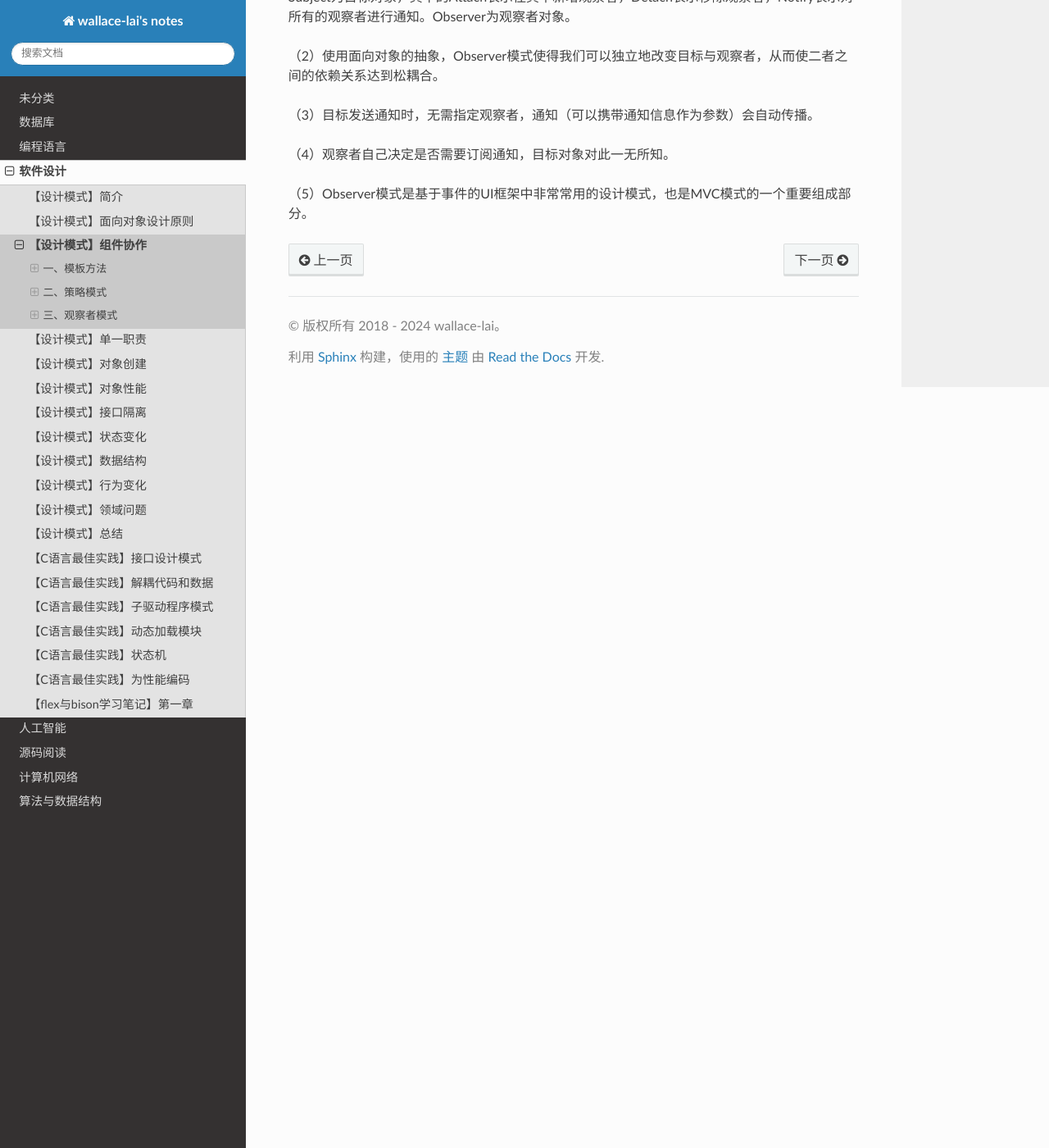
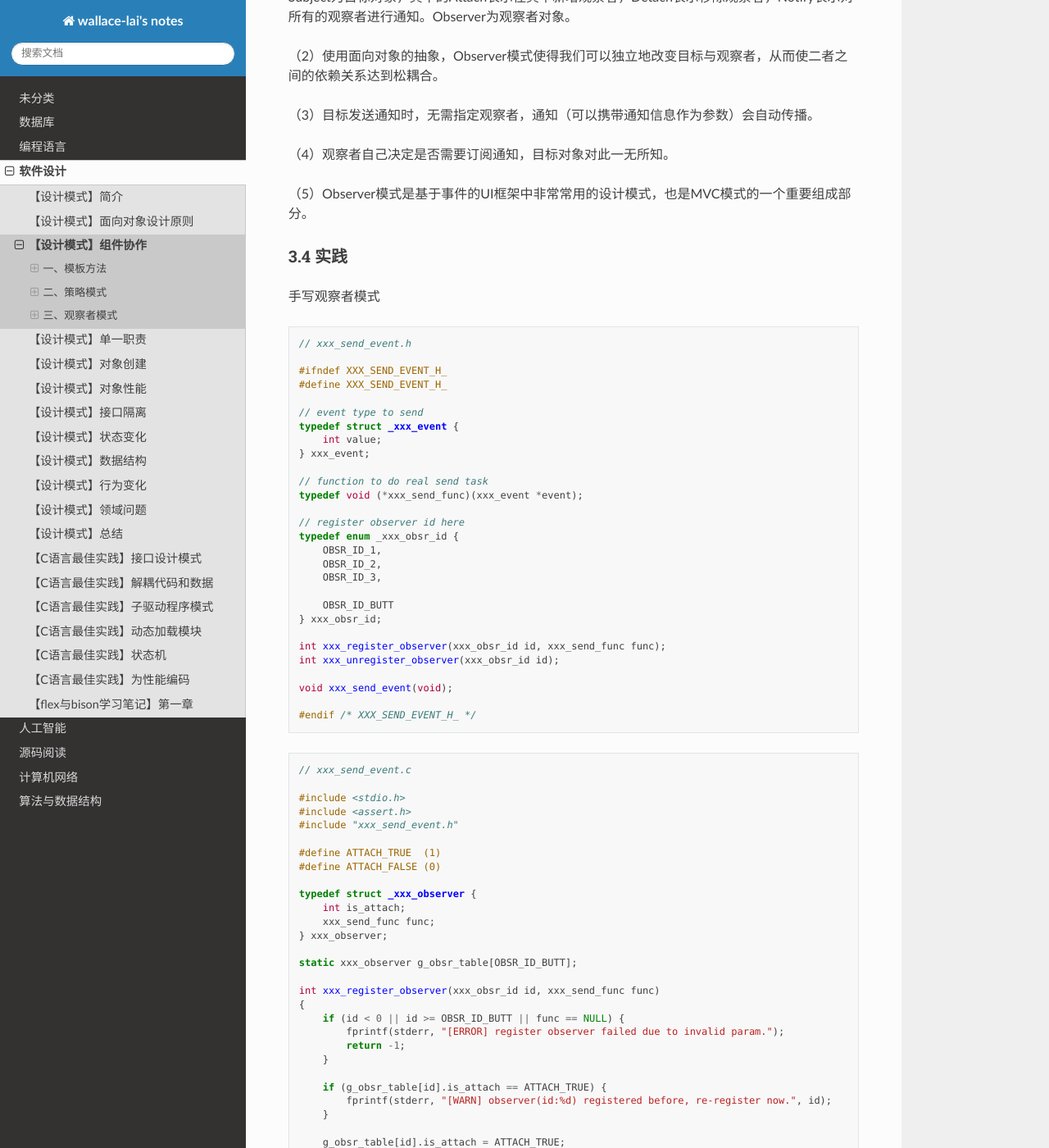
Before and after one commit to wallace-lai/learning-notes, a Sphinx documentation site: the page built from source/SoftwareDesign/design-pattern2.md, in a window 1280 px wide and 1400 px high, scrolled down 12720 px. Shown: the whole window at 82% size. Built offline with Sphinx 7.4.7 and the Read the Docs theme 2.0.0, drawn with Linux system fonts in a browser that asks for light colours; some of the changed text lies outside the part shown.

Commit message:
update (#89)

````diff
--- a/source/SoftwareDesign/design-pattern2.md
+++ b/source/SoftwareDesign/design-pattern2.md
@@ -568,3 +568,183 @@
 （4）观察者自己决定是否需要订阅通知，目标对象对此一无所知。
 
 （5）Observer模式是基于事件的UI框架中非常常用的设计模式，也是MVC模式的一个重要组成部分。
+
+### 3.4 实践
+
+手写观察者模式
+
+```c
+// xxx_send_event.h
+
+#ifndef XXX_SEND_EVENT_H_
+#define XXX_SEND_EVENT_H_
+
+// event type to send
+typedef struct _xxx_event {
+    int value;
+} xxx_event;
+
+// function to do real send task
+typedef void (*xxx_send_func)(xxx_event *event);
+
+// register observer id here
+typedef enum _xxx_obsr_id {
+    OBSR_ID_1,
+    OBSR_ID_2,
+    OBSR_ID_3,
+
+    OBSR_ID_BUTT
+} xxx_obsr_id;
+
+int xxx_register_observer(xxx_obsr_id id, xxx_send_func func);
+int xxx_unregister_observer(xxx_obsr_id id);
+
+void xxx_send_event(void);
+
+#endif /* XXX_SEND_EVENT_H_ */
+```
+
+```c
+// xxx_send_event.c
+
+#include <stdio.h>
+#include <assert.h>
+#include "xxx_send_event.h"
+
+#define ATTACH_TRUE  (1)
+#define ATTACH_FALSE (0)
+
+typedef struct _xxx_observer {
+    int is_attach;
+    xxx_send_func func;
+} xxx_observer;
+
+static xxx_observer g_obsr_table[OBSR_ID_BUTT];
+
+int xxx_register_observer(xxx_obsr_id id, xxx_send_func func)
+{
+    if (id < 0 || id >= OBSR_ID_BUTT || func == NULL) {
+        fprintf(stderr, "[ERROR] register observer failed due to invalid param.");
+        return -1;
+    }
+
+    if (g_obsr_table[id].is_attach == ATTACH_TRUE) {
+        fprintf(stderr, "[WARN] observer(id:%d) registered before, re-register now.", id);
+    }
+
+    g_obsr_table[id].is_attach = ATTACH_TRUE;
+    g_obsr_table[id].func = func;
+
+    return 0;
+}
+
+int xxx_unregister_observer(xxx_obsr_id id)
+{
+    if (id < 0 || id >= OBSR_ID_BUTT) {
+        fprintf(stderr, "[ERROR] unregister observer(id: %d) failed due to invalid param", id);
+        return -1;
+    }
+
+    if (g_obsr_table[id].is_attach == ATTACH_FALSE) {
+        fprintf(stderr, "[WARN] observer(id:%d) unregistered before, re-unregister now.", id);
+    }
+
+    g_obsr_table[id].is_attach = ATTACH_FALSE;
+    g_obsr_table[id].func = NULL;
+
+    return 0;
+}
+
+void xxx_send_event(void)
+{
+    xxx_event event;
+    xxx_send_func func;
+
+    for (int i = 0; i < OBSR_ID_BUTT; i++) {
+        if (g_obsr_table[i].is_attach == ATTACH_TRUE) {
+            event.value = i;
+            func = g_obsr_table[i].func;
+            assert(func != NULL);
+            func(&event);
+        }
+    }
+
+    return;
+}
+```
+
+注意：
+
+（1）所有xxx的观察者都必须在`xxx_obsr_id`中注册其ID；
+
+（2）在xxx的观察者注册发送函数时需要提供ID号和对应的函数指针；
+
+（3）目标xxx通过`xxx_send_event`接口按照ID号的注册顺序依次进行通知；
+
+```c
+// test.c
+
+#include <stdio.h>
+#include <stddef.h>
+#include <assert.h>
+#include "xxx_send_event.h"
+
+void func1(xxx_event *event)
+{
+    assert(event != NULL);
+    printf("Observer 1 received event(value:%d).\n", event->value);
+}
+
+void func2(xxx_event *event)
+{
+    assert(event != NULL);
+    printf("Observer 2 received event(value:%d).\n", event->value);
+}
+
+void func3(xxx_event *event)
+{
+    assert(event != NULL);
+    printf("Observer 3 received event(value:%d).\n", event->value);
+}
+
+int main()
+{
+    xxx_register_observer(OBSR_ID_1, func1);
+    xxx_register_observer(OBSR_ID_2, func2);
+    xxx_register_observer(OBSR_ID_3, func3);
+    xxx_send_event();
+
+    printf("------\n");
+
+    xxx_unregister_observer(OBSR_ID_3);
+    xxx_send_event();
+
+    printf("------\n");
+
+    xxx_unregister_observer(OBSR_ID_1);
+    xxx_send_event();
+
+    printf("------\n");
+
+    xxx_register_observer(OBSR_ID_3, func3);
+    xxx_send_event();
+
+    return 0;
+}
+```
+
+测试结果如下：
+
+```
+Observer 1 received event(value:0).
+Observer 2 received event(value:1).
+Observer 3 received event(value:2).
+------
+Observer 1 received event(value:0).
+Observer 2 received event(value:1).
+------
+Observer 2 received event(value:1).
+------
+Observer 2 received event(value:1).
+Observer 3 received event(value:2).
+```
````
Also changed, not shown: other parts of source/SoftwareDesign/design-pattern2.md (+1 -1 lines).
